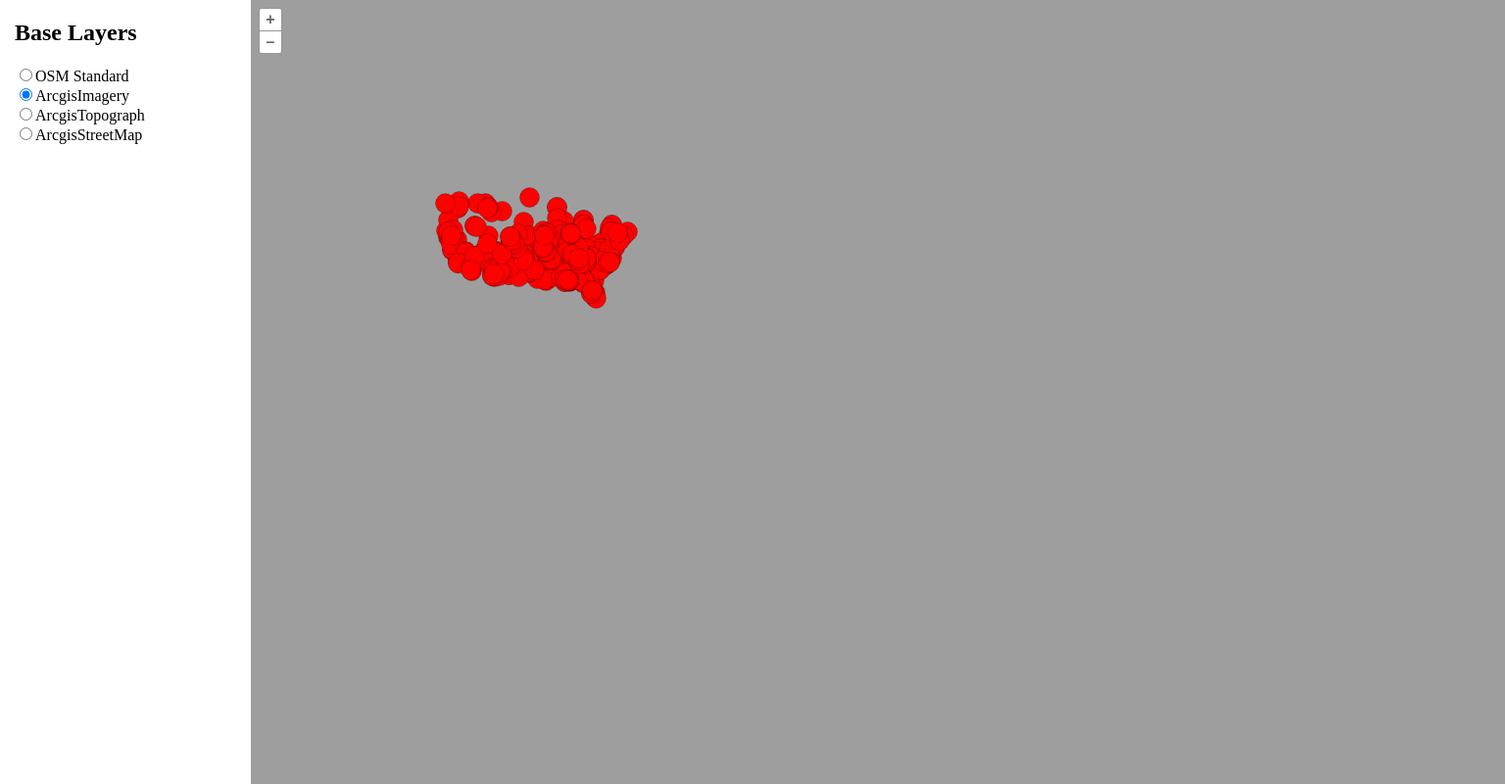
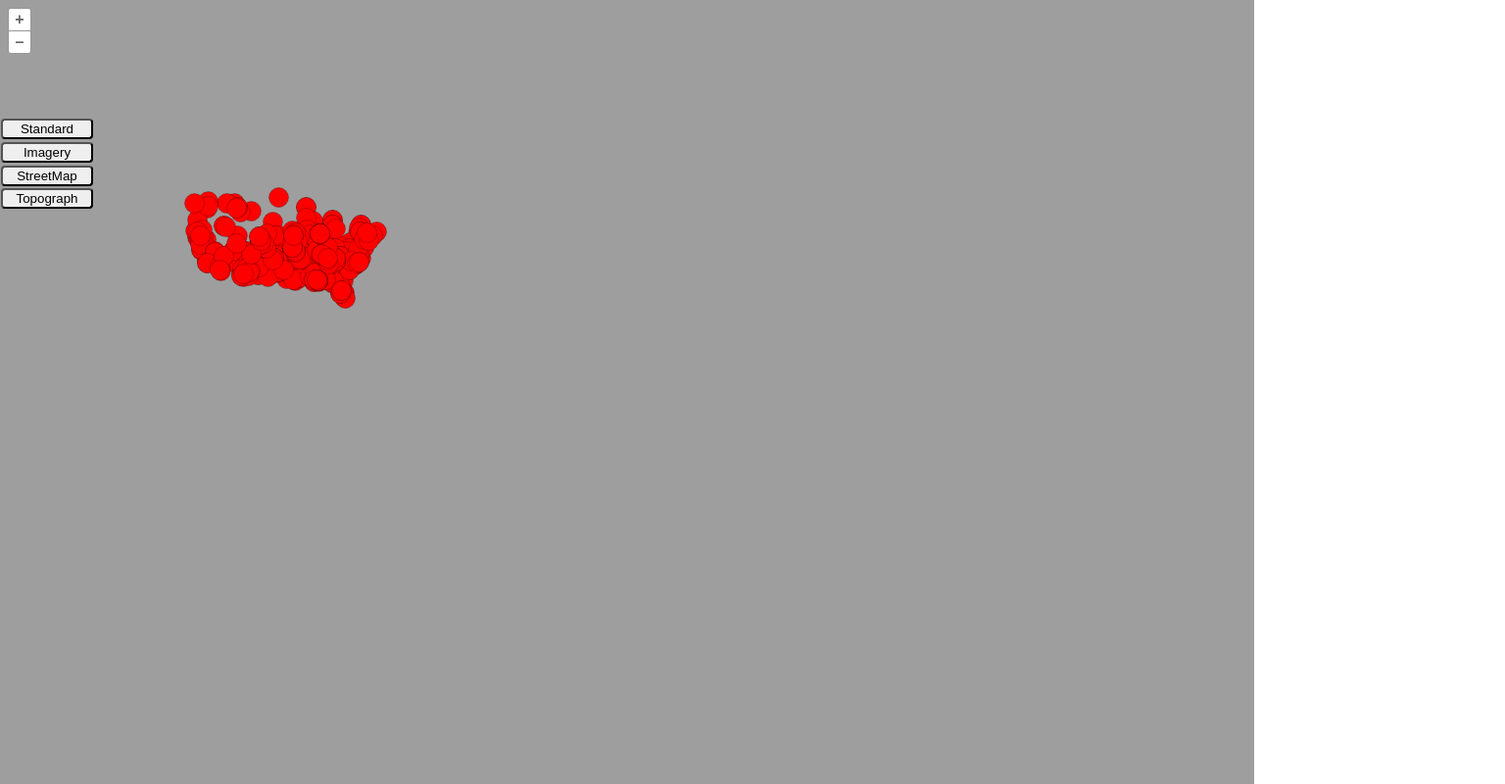
Before and after one commit to ryanlong1004/spot-maps, a website built with Vite: page index.html in a window 1280 px wide. Shown: the whole page at 98% size, 1536 px wide, since content can reach past the window. Built offline with nearby package versions, Linux system fonts and the light colour scheme.

Commit message:
Add native map controls for layer switching.

```diff
--- /dev/null
+++ b/controls.js
@@ -0,0 +1,44 @@
+import "./style.css";
+import { Control } from 'ol/control.js';
+
+const defaultCenter = [39.1189, -94.5207];
+
+//
+// Define rotate to north control.
+//
+
+class LayerControl extends Control {
+    /**
+     * @param {Object} [opt_options] Control options.
+     */
+    constructor(opt_options) {
+        const options = opt_options || {};
+
+        const button = document.createElement('button');
+        button.innerHTML = options.name;
+        button.className = 'layer-control-button';
+
+        const element = document.createElement('div');
+        element.appendChild(button)
+
+        super({
+            element: element,
+            // target: document.getElementsByClassName('ol-overlaycontainer-stopevent')[0]
+        });
+
+        button.addEventListener('click', () => this.handleSelection(options.title), false);
+    }
+
+
+    handleSelection(new_title) {
+        // this.getMap().getView().setRotation(0);
+        this.getMap().getAllLayers().forEach(layer => {
+            const title = layer.get('title');
+            if (title !== 'MarkerLayer') {
+                title === new_title ? layer.setVisible(true) : layer.setVisible(false);
+            }
+        });
+    }
+}
+
+export { LayerControl }
--- a/index.html
+++ b/index.html
@@ -11,18 +11,7 @@
 
 <body>
   <div class="grid-container">
-    <div class="grid-1">
-      <div class="sidebar">
-        <h2>Base Layers</h2>
-        <input type="radio" name="baseLayerRadioButton" value="OSMStandard">OSM Standard<br>
-        <input type="radio" name="baseLayerRadioButton" value="ArcgisImagery" checked>ArcgisImagery<br>
-        <input type="radio" name="baseLayerRadioButton" value="ArcgisTopograph">ArcgisTopograph<br>
-        <input type="radio" name="baseLayerRadioButton" value="ArcgisStreetMap">ArcgisStreetMap<br>
-      </div>
-    </div>
-    <div class="grid-2">
-      <div id="map" class="map"></div>
-    </div>
+    <div id="map" class="map"></div>
   </div>
 
   <script type="module" src="./main.js"></script>
@@ -39,13 +28,27 @@
   }
 
   .grid-container {
-    display: grid;
-    grid-template-columns: 20vw 80vw;
-    grid-template-rows: 100vh;
+    max-width: 40vw;
+    overflow: hidden;
+  }
+</style>
+
+<style>
+  .rotate-north {
+    top: 65px;
+    left: .5em;
   }
 
-  .sidebar {
-    margin-left: 15px;
+  .ol-touch .rotate-north {
+    top: 80px;
+  }
+
+  .layer-control-button {
+    min-width: 7em !important;
+    border-radius: 4px;
+    position: relative;
+    top: 15vh;
+    margin: .1em;
   }
 </style>
 
--- a/map.js
+++ b/map.js
@@ -1,17 +1,18 @@
 import "./style.css";
 import { Map, View } from "ol";
-import { Circle, Fill, Stroke, Style } from 'ol/style.js';
 import LayerGroup from "ol/layer/Group";
 import Vector from "ol/layer/Vector";
 import VectorSource from "ol/source/Vector";
 import Feature from "ol/Feature";
 import Point from "ol/geom/Point";
-import Icon from "ol/style/Icon";
 import { fromLonLat } from 'ol/proj'
 import { openStreetMapStandard, arcgisTopograph, arcgisImagery, arcgisStreetMap } from "./layers.js"
 import { circleRed, getCircle } from "./mapStyles";
+import { Control, defaults as defaultControls } from 'ol/control.js';
+import { LayerControl } from "./controls";
 
 const defaultCenter = [39.1189, -94.5207];
+
 
 let defaultMarkerLayer = new Vector({
     source: new VectorSource(),
@@ -36,23 +37,32 @@ const defaultBaseLayerGroup = new LayerGroup({
     ]
 })
 
+const layerControls = [
+    new LayerControl({ name: 'Standard', title: 'OSMStandard' }),
+    new LayerControl({ name: 'Imagery', title: 'ArcgisImagery' }),
+    new LayerControl({ name: 'StreetMap', title: 'ArcgisStreetMap' }),
+    new LayerControl({ name: 'Topograph', title: 'ArcgisTopograph' })
+]
 
 const defaultMap = new Map({
+    controls: defaultControls().extend(layerControls),
+    layers: defaultBaseLayerGroup,
     view: new View({
         center: defaultCenter,
         zoom: 2,
         minZoom: 0,
-        maxZoom: 10
+        maxZoom: 10,
     }),
     target: "map"
 });
+
+
+
 
 class SpotMap {
     constructor(data) {
         this.data = data;
         this.map = defaultMap;
-        this.baseLayerGroup = defaultBaseLayerGroup;
-        this.map.addLayer(this.baseLayerGroup);
         this.controls = document.querySelectorAll('.sidebar > input[type=radio]')
         this._setupLayerControls()
         this.addEvents(this.map.layers)
@@ -64,7 +74,7 @@ class SpotMap {
      * topographic layers.
      */
     _setupLayerControls = () => {
-        console.debug("adding layer toggling controls")
+        // console.debug("adding layer toggling controls")
         this.controls.forEach(control => {
             control.addEventListener('change', y => {
                 this.toggleMapLayer(y.target.value);
@@ -83,7 +93,7 @@ class SpotMap {
     }
 
     addMarker = (coords) => {
-        console.debug(`adding marker at ${coords}`)
+        // console.debug(`adding marker at ${coords}`)
         defaultMarkerLayer.getSource().addFeature(new Feature(new Point(coords)))
     }
 
--- a/mapStyles.js
+++ b/mapStyles.js
@@ -1,4 +1,4 @@
-import { Fill, Stroke, Style, Circle, Icon } from 'ol/style.js';
+import { Fill, Stroke, Style, Circle, Icon, Text } from 'ol/style.js';
 
 
 const colorRed = {
@@ -33,14 +33,31 @@ const getCircle = (fillColor, strokeColor, strokeWidth, radius) => {
         color: strokeColor,
         width: strokeWidth,
     })
+    const text = new Text({
+        textAlign: "Start",
+        textBaseline: "Middle",
+        font: 'Normal 12px Arial',
+        text: 'Approximate Area',
+        fill: new Fill({
+            color: '#ffa500'
+        }),
+        stroke: new Stroke({
+            color: '#000000',
+            width: 3
+        }),
+        offsetX: -45,
+        offsetY: 0,
+        rotation: 0
+    })
     return new Style({
         image: new Circle({
             fill: fill,
             stroke: stroke,
             radius: radius,
         }),
-        fill: fill,
-        stroke: stroke,
+        text: text,
+        // fill: fill,
+        // stroke: stroke,
 
     })
 }
```
